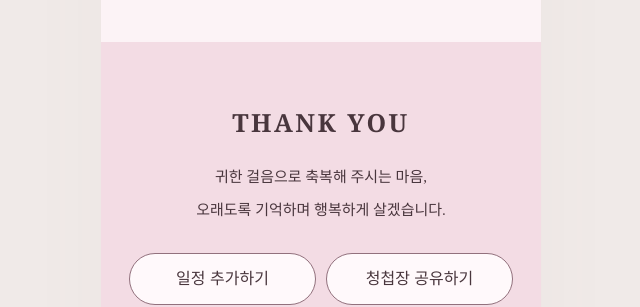
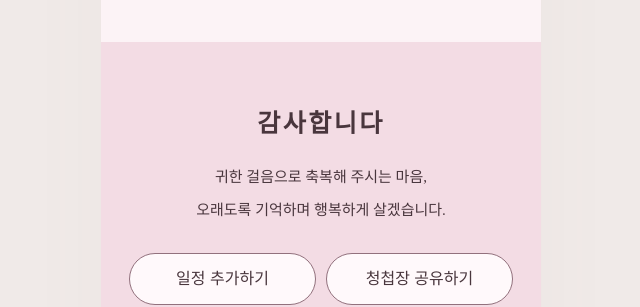
Before and after one commit to yuriandhoon/wedding, a Jekyll site: the page built from yuri/index.html, in a window 1280 px wide and 900 px high, scrolled down 3501 px. Shown: the part 479-786 px from the top of the window, without its empty margins (319-959 px from the left). Built offline with Jekyll 4.4.1, drawn with Linux system fonts in a browser that asks for light colours.

Commit message:
Update invitation.html

```diff
--- a/_layouts/invitation.html
+++ b/_layouts/invitation.html
@@ -153,7 +153,7 @@
 
       <!-- 07. 감사 인사 : 아래 인사말은 HTML에서 직접 바꾸세요. 공유 버튼은 main.js와 연결됩니다. -->
       <section class="closing">
-        <h2 lang="en">THANK YOU</h2>
+        <h2>감사합니다</h2>
 
         <p>
           귀한 걸음으로 축복해 주시는 마음,<br>
```
